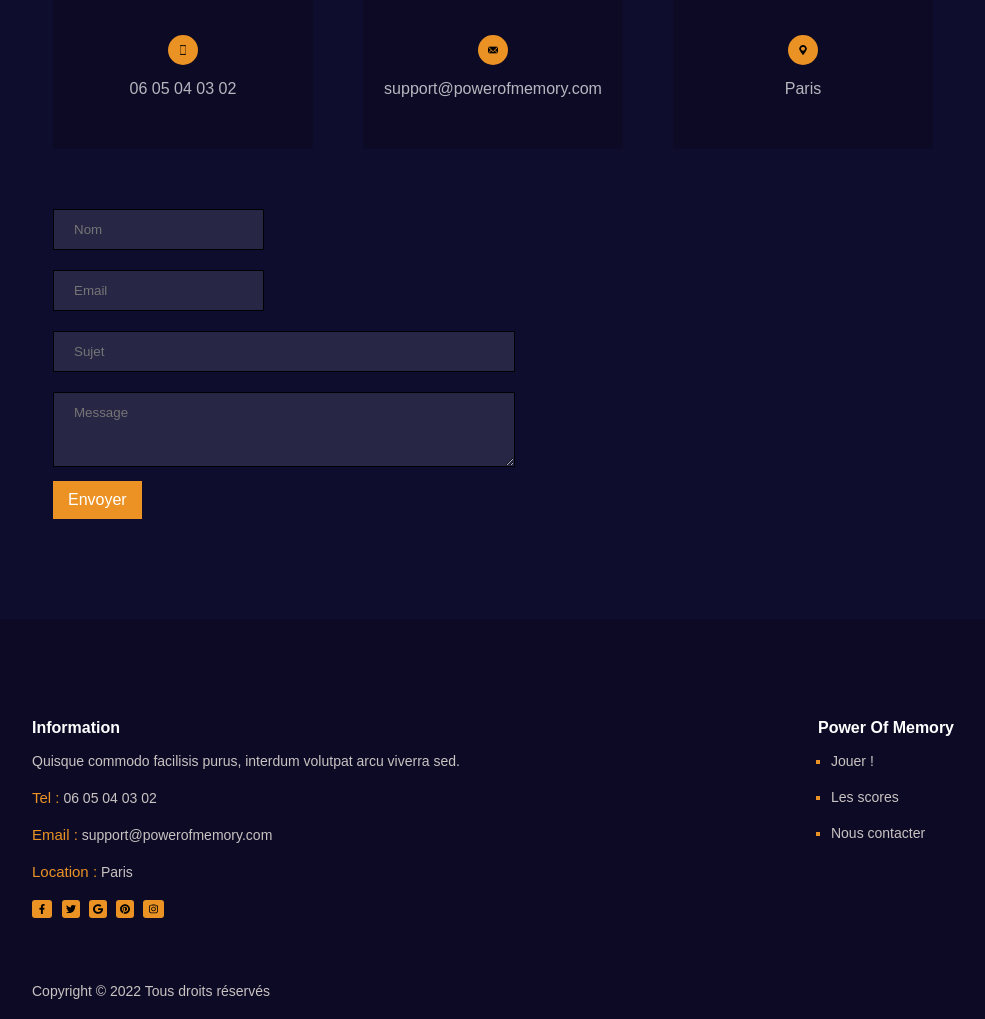
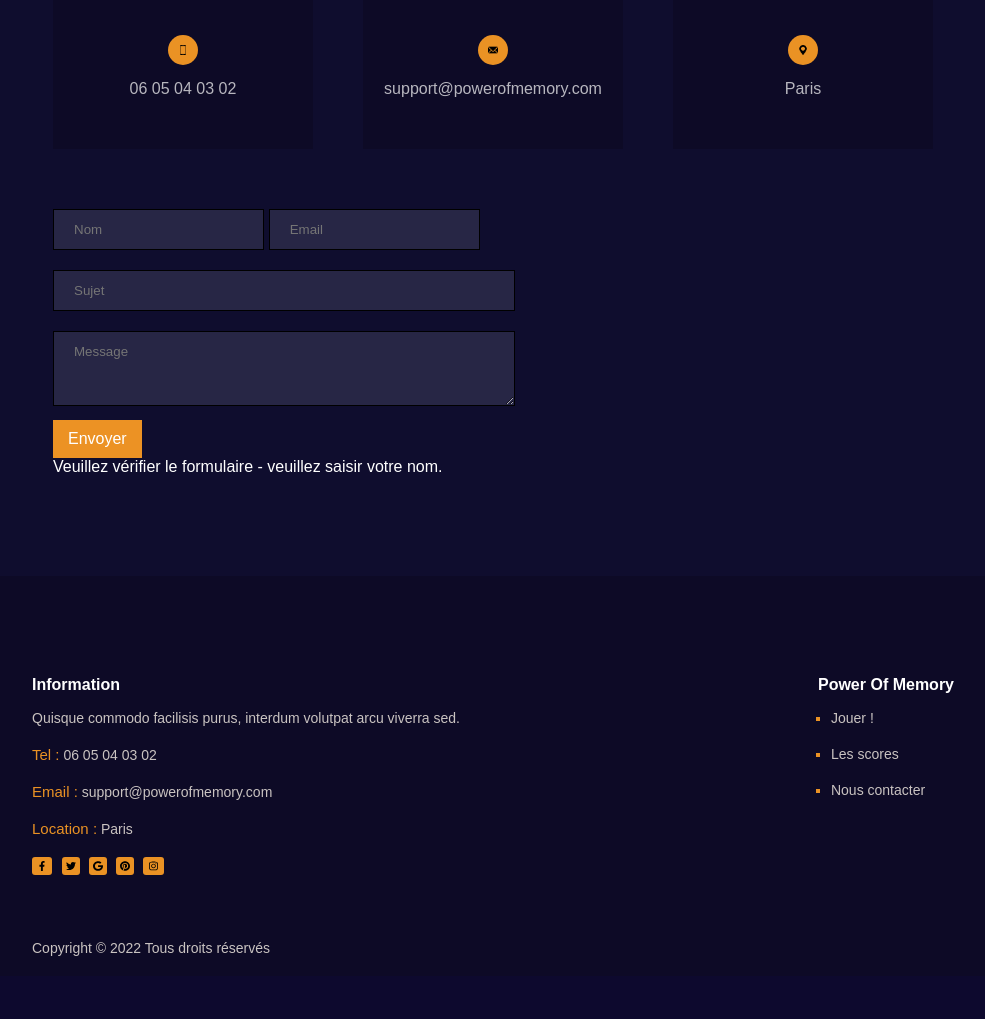
Before and after one commit to raphaelglt/memory, a PHP site: page /contact.php in a window 1280 px wide. Shown: the part 441-1460 px from the top of the page, without its empty margins (147-1132 px from the left). After the commit the page ends 1397 px from the top, so only its background shows below. Run offline with PHP 8.4, Linux system fonts and the light colour scheme.

Commit message:
update verif nom email form contact.php

```diff
--- a/assets/css/contact.css
+++ b/assets/css/contact.css
@@ -97,6 +97,7 @@ section{
 .form-container{
     margin-top: 50px;
     width: 75%;
+    color: white;
 }
 form{
     width: 100%;
@@ -130,6 +131,10 @@ textarea{
     padding: 10px 15px;
 }
 #buttonsend a{
+    color: white;
+}
+
+#message{
     color: white;
 }
 
--- a/contact.php
+++ b/contact.php
@@ -41,13 +41,40 @@ session_destroy();
         </div>
 
         <div class="form-container">
-            <form action="">
-                <input type="text" name="nom" placeholder="Nom" id="form"></br>
+            <form method ="post">
+                <input type="text" name="nom" placeholder="Nom" id="form">
                 <input type="text" name="email" placeholder="Email" id="form"></br>
                 <input type="text" name="sujet" placeholder="Sujet" id="form"></br>
                 <textarea name="comm" placeholder="Message" id="form"></textarea></br>
                 <button id="buttonsend"><a href="">Envoyer</a></button>
             </form>
+            <p id="message">
+                <?php
+                if(empty($_POST)){
+
+                    if (empty($_POST["name"])) {
+
+                        echo '<p style = color : white;> Veuillez vérifier le formulaire - veuillez saisir votre nom.';
+
+                    }else if (empty($_POST["email"])){
+                        if (!empty($_POST["email"])) {
+                            $point = strpos($_POST['nom'], ".");
+                            $arobase = strpos($_POST[''], "@");
+                            if ($point === false)
+                                echo '<p style= color: white;">Veuillez vérifier le formulaire - votre email doit comporter un point.</p>';
+                            else if ($arobase === false)
+                                echo '<p style= color: white;">Veuillez vérifier le formulaire - votre email doit comporter un arobase.</p>';
+                            else
+                                echo '<p style= color: white;">Veuillez vérifier le formulaire - votre email est : </p>' . $_POST['email'];
+                        } else {
+                            echo '<p style= color: white;">Veuillez vérifier le formulaire - veuillez saisir un email.</p>';
+                        }
+                    }
+
+                }
+
+                ?>
+            </p>
         </div>
     </section>
     <?php
```
